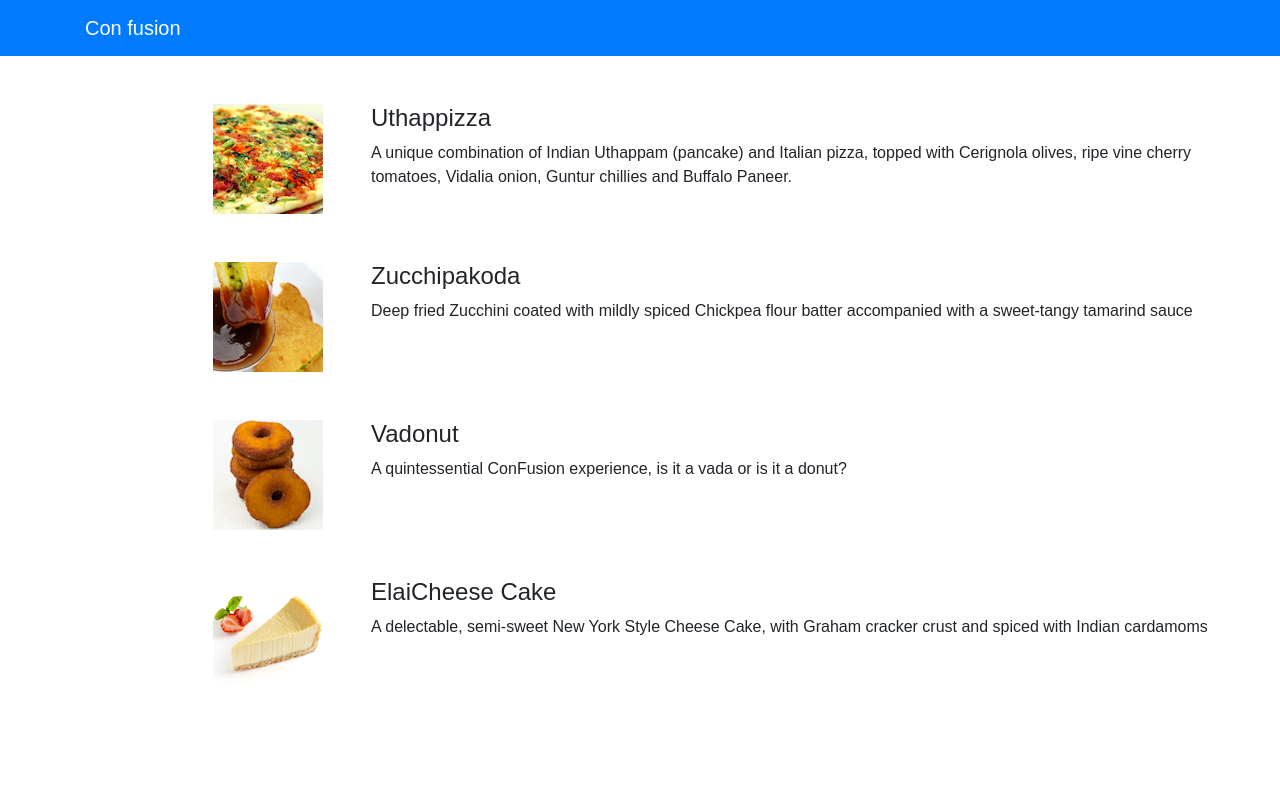
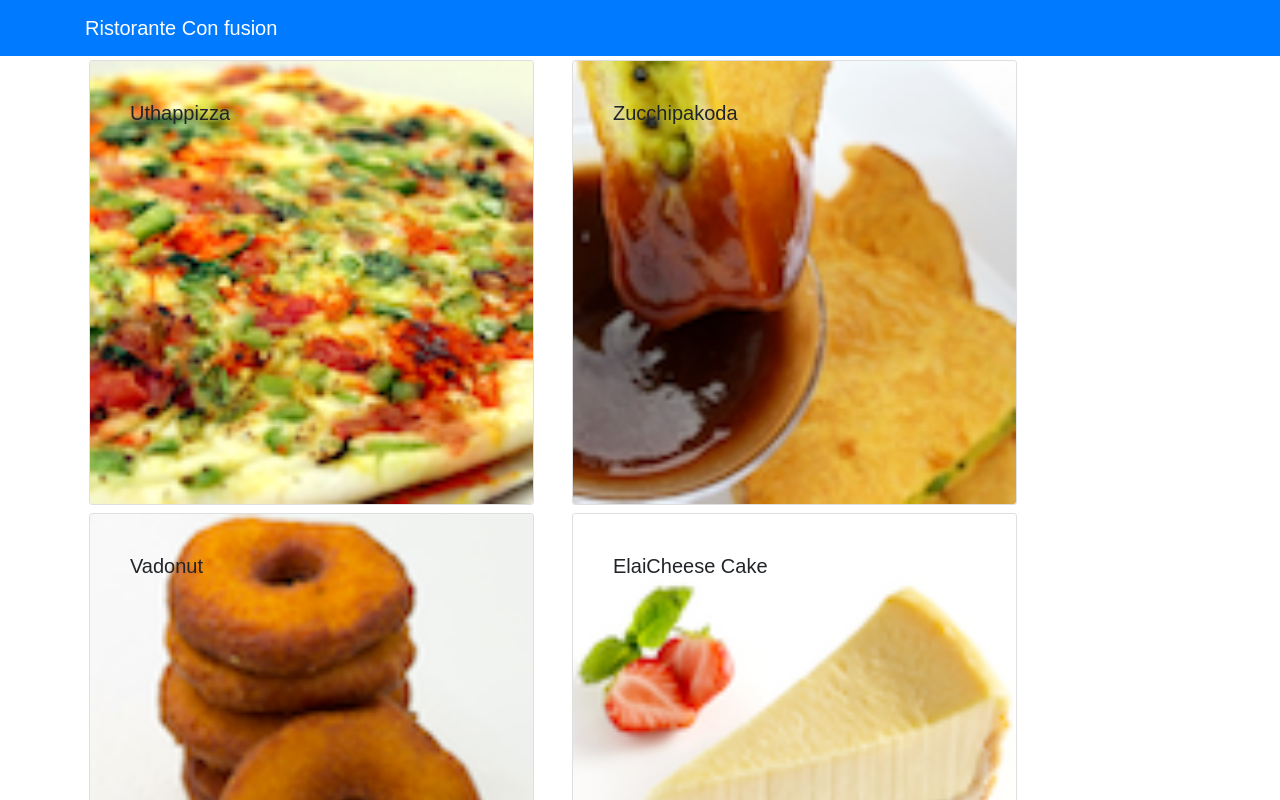
Before and after one commit to rohan74/confusion-React, a React (Create React App) app: page / in a window 1280 px wide. Shown: the top 800 px of the page. Built offline with nearby package versions, Linux system fonts and the light colour scheme.

Commit message:
adding card to components

```diff
--- a/src/App.js
+++ b/src/App.js
@@ -2,17 +2,25 @@
 import logo from './logo.svg';
 import { Navbar, NavbarBrand } from 'reactstrap';
 import { Menu } from './components/MenuComponents';
+import { DISHES } from './shared/dishes.js';
 
 class App extends Component {
+  constructor(props) {
+    super(props);
+
+    this.state = {
+      dishes: DISHES
+    };
+  }
   render() {
     return (
       <div className="App">
         <Navbar dark color="primary">
           <div className="container">
-            <NavbarBrand href="/">Con fusion</NavbarBrand>
+            <NavbarBrand href="/">Ristorante Con fusion</NavbarBrand>
           </div>
         </Navbar>
-        <Menu />
+        <Menu dishes={this.state.dishes} />
       </div>
     );
   }
--- a/src/components/MenuComponents.js
+++ b/src/components/MenuComponents.js
@@ -1,78 +1,74 @@
 import React, { Component } from 'react';
-import { Media } from 'reactstrap';
+import {
+  Card,
+  CardImg,
+  CardText,
+  CardBody,
+  CardTitle,
+  CardSubtitle,
+  CardImgOverlay,
+  Button
+} from 'reactstrap';
 
 export class Menu extends Component {
   constructor(props) {
     super(props);
 
     this.state = {
-      dishes: [
-        {
-          id: 0,
-          name: 'Uthappizza',
-          image: 'assets/images/uthappizza.png',
-          category: 'mains',
-          label: 'Hot',
-          price: '4.99',
-          description:
-            'A unique combination of Indian Uthappam (pancake) and Italian pizza, topped with Cerignola olives, ripe vine cherry tomatoes, Vidalia onion, Guntur chillies and Buffalo Paneer.'
-        },
-        {
-          id: 1,
-          name: 'Zucchipakoda',
-          image: 'assets/images/zucchipakoda.png',
-          category: 'appetizer',
-          label: '',
-          price: '1.99',
-          description:
-            'Deep fried Zucchini coated with mildly spiced Chickpea flour batter accompanied with a sweet-tangy tamarind sauce'
-        },
-        {
-          id: 2,
-          name: 'Vadonut',
-          image: 'assets/images/vadonut.png',
-          category: 'appetizer',
-          label: 'New',
-          price: '1.99',
-          description:
-            'A quintessential ConFusion experience, is it a vada or is it a donut?'
-        },
-        {
-          id: 3,
-          name: 'ElaiCheese Cake',
-          image: 'assets/images/elaicheesecake.png',
-          category: 'dessert',
-          label: '',
-          price: '2.99',
-          description:
-            'A delectable, semi-sweet New York Style Cheese Cake, with Graham cracker crust and spiced with Indian cardamoms'
-        }
-      ]
+      selectedDish: null
     };
+
+    this.handleDish = this.onDishSelect.bind(this);
+  }
+
+  onDishSelect(dish) {
+    this.setState({
+      selectedDish: dish
+    });
+  }
+
+  renderDish(dish) {
+    if (dish != null) {
+      return (
+        <Card>
+          <CardImg width="100%" src={dish.image} alt={dish.name} />
+          <CardBody>
+            <CardTitle>{dish.name}</CardTitle>
+            <CardText>{dish.description}</CardText>
+          </CardBody>
+        </Card>
+      );
+    } else {
+      return <div />;
+    }
   }
 
   render() {
-    const menu = this.state.dishes.map(dish => {
+    const menu = this.props.dishes.map(dish => {
       return (
-        <div className="col-12 m-5" key={dish.id}>
-          <Media list>
-            <Media tag="li">
-              <Media left middle>
-                <Media object src={dish.image} alt={dish.name} />
-              </Media>
-              <Media body className="ml-5">
-                <Media heading>{dish.name}</Media>
-                <p>{dish.description}</p>
-              </Media>
-            </Media>
-          </Media>
+        <div className="col-12 col-md-5 m-1" key={dish.id}>
+          <Card
+            onClick={() => {
+              this.onDishSelect(dish);
+            }}
+          >
+            <CardImg width="100%" src={dish.image} alt={dish.name} />
+            <CardImgOverlay>
+              <CardBody>
+                <CardTitle>{dish.name}</CardTitle>
+              </CardBody>
+            </CardImgOverlay>
+          </Card>
         </div>
       );
     });
     return (
       <div className="container">
+        <div className="row">{menu}</div>
         <div className="row">
-          <Media list>{menu}</Media>
+          <div className="col-md-6 col-xl-8">
+            {this.renderDish(this.state.selectedDish)}
+          </div>
         </div>
       </div>
     );
--- /dev/null
+++ b/src/shared/dishes.js
@@ -0,0 +1,194 @@
+export const DISHES = [
+  {
+    id: 0,
+    name: 'Uthappizza',
+    image: 'assets/images/uthappizza.png',
+    category: 'mains',
+    label: 'Hot',
+    price: '4.99',
+    description:
+      'A unique combination of Indian Uthappam (pancake) and Italian pizza, topped with Cerignola olives, ripe vine cherry tomatoes, Vidalia onion, Guntur chillies and Buffalo Paneer.',
+    comments: [
+      {
+        id: 0,
+        rating: 5,
+        comment: 'Imagine all the eatables, living in conFusion!',
+        author: 'John Lemon',
+        date: '2012-10-16T17:57:28.556094Z'
+      },
+      {
+        id: 1,
+        rating: 4,
+        comment:
+          'Sends anyone to heaven, I wish I could get my mother-in-law to eat it!',
+        author: 'Paul McVites',
+        date: '2014-09-05T17:57:28.556094Z'
+      },
+      {
+        id: 2,
+        rating: 3,
+        comment: 'Eat it, just eat it!',
+        author: 'Michael Jaikishan',
+        date: '2015-02-13T17:57:28.556094Z'
+      },
+      {
+        id: 3,
+        rating: 4,
+        comment: 'Ultimate, Reaching for the stars!',
+        author: 'Ringo Starry',
+        date: '2013-12-02T17:57:28.556094Z'
+      },
+      {
+        id: 4,
+        rating: 2,
+        comment: "It's your birthday, we're gonna party!",
+        author: '25 Cent',
+        date: '2011-12-02T17:57:28.556094Z'
+      }
+    ]
+  },
+  {
+    id: 1,
+    name: 'Zucchipakoda',
+    image: 'assets/images/zucchipakoda.png',
+    category: 'appetizer',
+    label: '',
+    price: '1.99',
+    description:
+      'Deep fried Zucchini coated with mildly spiced Chickpea flour batter accompanied with a sweet-tangy tamarind sauce',
+    comments: [
+      {
+        id: 0,
+        rating: 5,
+        comment: 'Imagine all the eatables, living in conFusion!',
+        author: 'John Lemon',
+        date: '2012-10-16T17:57:28.556094Z'
+      },
+      {
+        id: 1,
+        rating: 4,
+        comment:
+          'Sends anyone to heaven, I wish I could get my mother-in-law to eat it!',
+        author: 'Paul McVites',
+        date: '2014-09-05T17:57:28.556094Z'
+      },
+      {
+        id: 2,
+        rating: 3,
+        comment: 'Eat it, just eat it!',
+        author: 'Michael Jaikishan',
+        date: '2015-02-13T17:57:28.556094Z'
+      },
+      {
+        id: 3,
+        rating: 4,
+        comment: 'Ultimate, Reaching for the stars!',
+        author: 'Ringo Starry',
+        date: '2013-12-02T17:57:28.556094Z'
+      },
+      {
+        id: 4,
+        rating: 2,
+        comment: "It's your birthday, we're gonna party!",
+        author: '25 Cent',
+        date: '2011-12-02T17:57:28.556094Z'
+      }
+    ]
+  },
+  {
+    id: 2,
+    name: 'Vadonut',
+    image: 'assets/images/vadonut.png',
+    category: 'appetizer',
+    label: 'New',
+    price: '1.99',
+    description:
+      'A quintessential ConFusion experience, is it a vada or is it a donut?',
+    comments: [
+      {
+        id: 0,
+        rating: 5,
+        comment: 'Imagine all the eatables, living in conFusion!',
+        author: 'John Lemon',
+        date: '2012-10-16T17:57:28.556094Z'
+      },
+      {
+        id: 1,
+        rating: 4,
+        comment:
+          'Sends anyone to heaven, I wish I could get my mother-in-law to eat it!',
+        author: 'Paul McVites',
+        date: '2014-09-05T17:57:28.556094Z'
+      },
+      {
+        id: 2,
+        rating: 3,
+        comment: 'Eat it, just eat it!',
+        author: 'Michael Jaikishan',
+        date: '2015-02-13T17:57:28.556094Z'
+      },
+      {
+        id: 3,
+        rating: 4,
+        comment: 'Ultimate, Reaching for the stars!',
+        author: 'Ringo Starry',
+        date: '2013-12-02T17:57:28.556094Z'
+      },
+      {
+        id: 4,
+        rating: 2,
+        comment: "It's your birthday, we're gonna party!",
+        author: '25 Cent',
+        date: '2011-12-02T17:57:28.556094Z'
+      }
+    ]
+  },
+  {
+    id: 3,
+    name: 'ElaiCheese Cake',
+    image: 'assets/images/elaicheesecake.png',
+    category: 'dessert',
+    label: '',
+    price: '2.99',
+    description:
+      'A delectable, semi-sweet New York Style Cheese Cake, with Graham cracker crust and spiced with Indian cardamoms',
+    comments: [
+      {
+        id: 0,
+        rating: 5,
+        comment: 'Imagine all the eatables, living in conFusion!',
+        author: 'John Lemon',
+        date: '2012-10-16T17:57:28.556094Z'
+      },
+      {
+        id: 1,
+        rating: 4,
+        comment:
+          'Sends anyone to heaven, I wish I could get my mother-in-law to eat it!',
+        author: 'Paul McVites',
+        date: '2014-09-05T17:57:28.556094Z'
+      },
+      {
+        id: 2,
+        rating: 3,
+        comment: 'Eat it, just eat it!',
+        author: 'Michael Jaikishan',
+        date: '2015-02-13T17:57:28.556094Z'
+      },
+      {
+        id: 3,
+        rating: 4,
+        comment: 'Ultimate, Reaching for the stars!',
+        author: 'Ringo Starry',
+        date: '2013-12-02T17:57:28.556094Z'
+      },
+      {
+        id: 4,
+        rating: 2,
+        comment: "It's your birthday, we're gonna party!",
+        author: '25 Cent',
+        date: '2011-12-02T17:57:28.556094Z'
+      }
+    ]
+  }
+];
```
